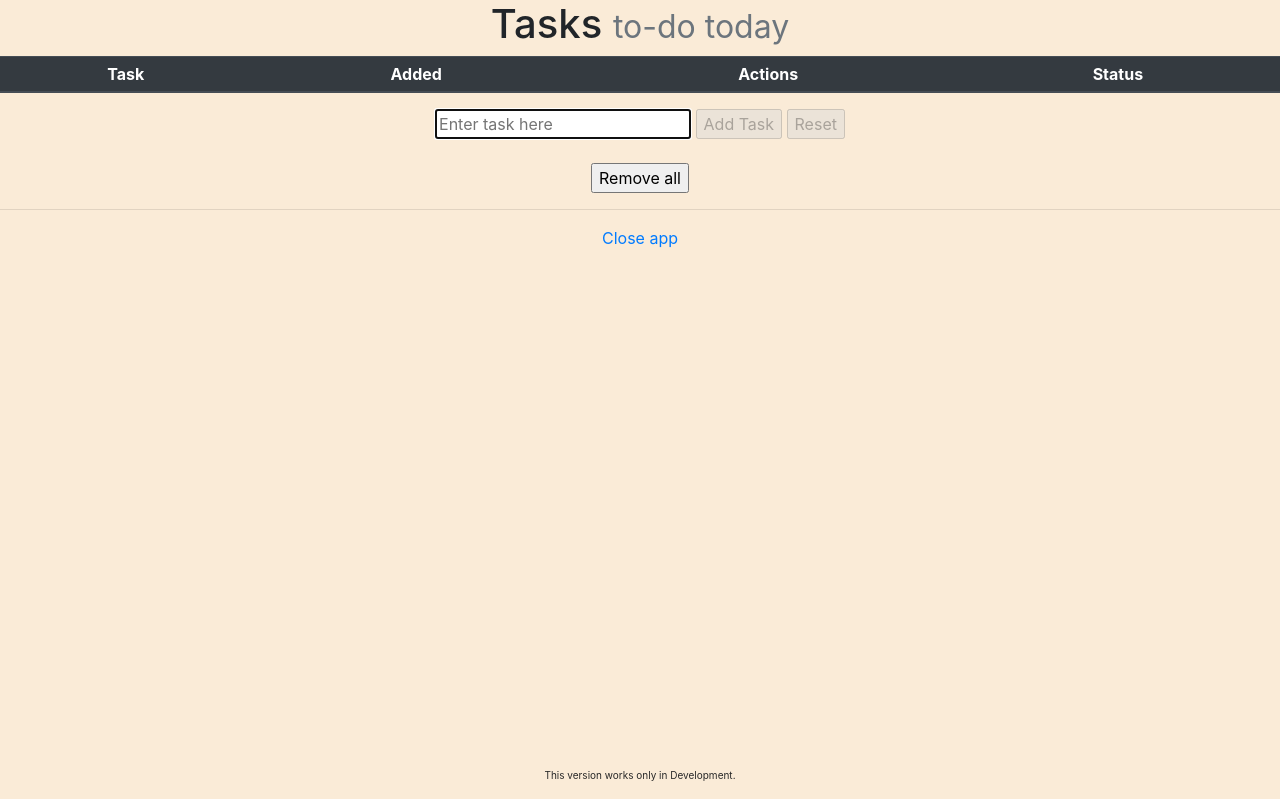
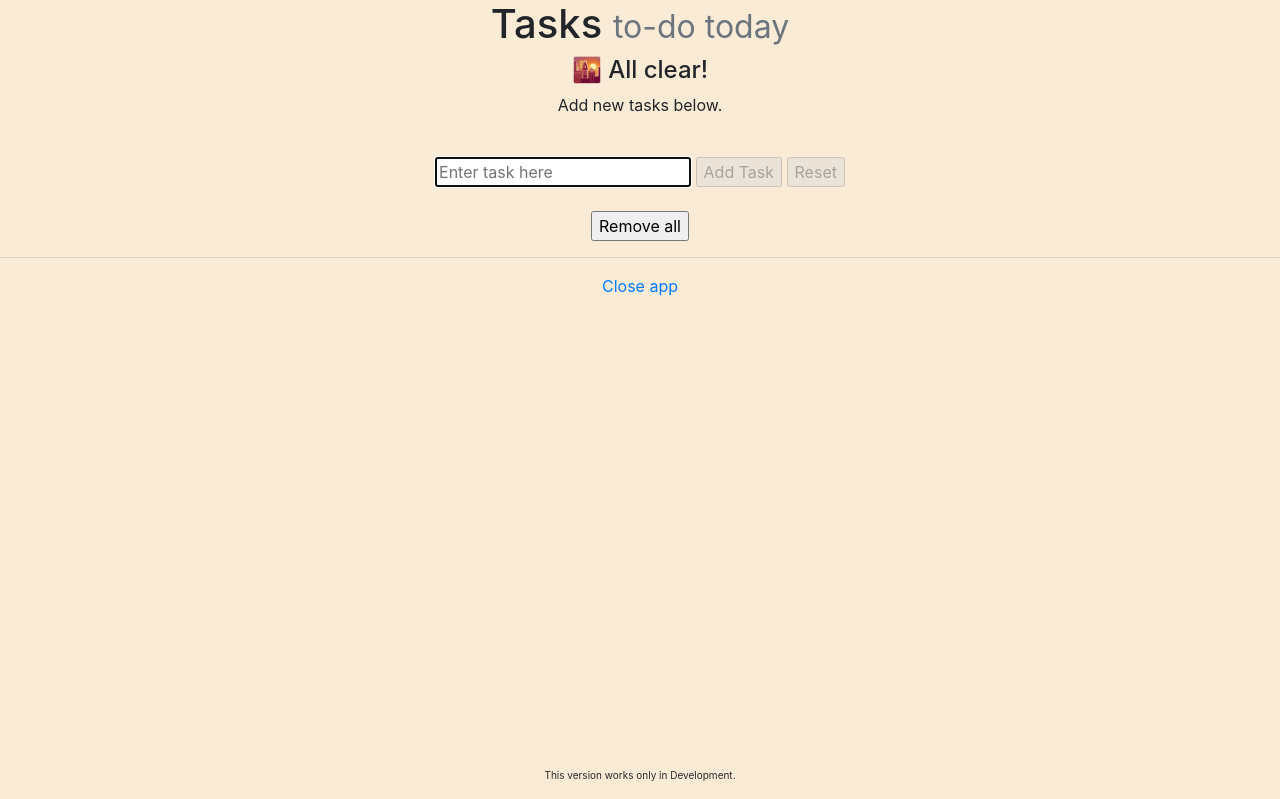
Before and after one commit to anilgeorge04/todo-flask, a Flask app: page / in a window 1280 px wide. Shown: the top 799 px of the page. Run offline with Flask 2, Linux system fonts and the light colour scheme; data that the repository does not hold is empty; some libraries are stand-ins or nearby versions.

Commit message:
add landing page for 0 tasks

```diff
--- a/templates/tasks.html
+++ b/templates/tasks.html
@@ -5,6 +5,10 @@
 
 {% block content %}
 <h1>Tasks <small class="text-muted">to-do today</small></h1>
+{% if todos|length < 1 %}
+<h4>🌇 All clear!</h4>
+<p>Add new tasks below.</p><br>
+{% else %}
 <table class="table table-hover table-sm">
     <thead class="thead-dark">
         <tr>
@@ -24,14 +28,14 @@
             <a href="/complete/{{task.id}}">Mark complete</a>
         </td>
         <td>
-            {% if task.completed == 1 %} Done
-            {% else %} Open
+            {% if task.completed == 1 %} ☑️Done
+            {% else %} 📥Open
             {% endif %}
         </td>
     </tr>
     {% endfor %}
 </table>
-
+{% endif %}
 <form action="/" method="POST">
     <input id="newtask" name="newtask" type="text" placeholder="Enter task here" autofocus>
     <input id="submit" name="submit" type="submit" value="Add Task" disabled>
```
